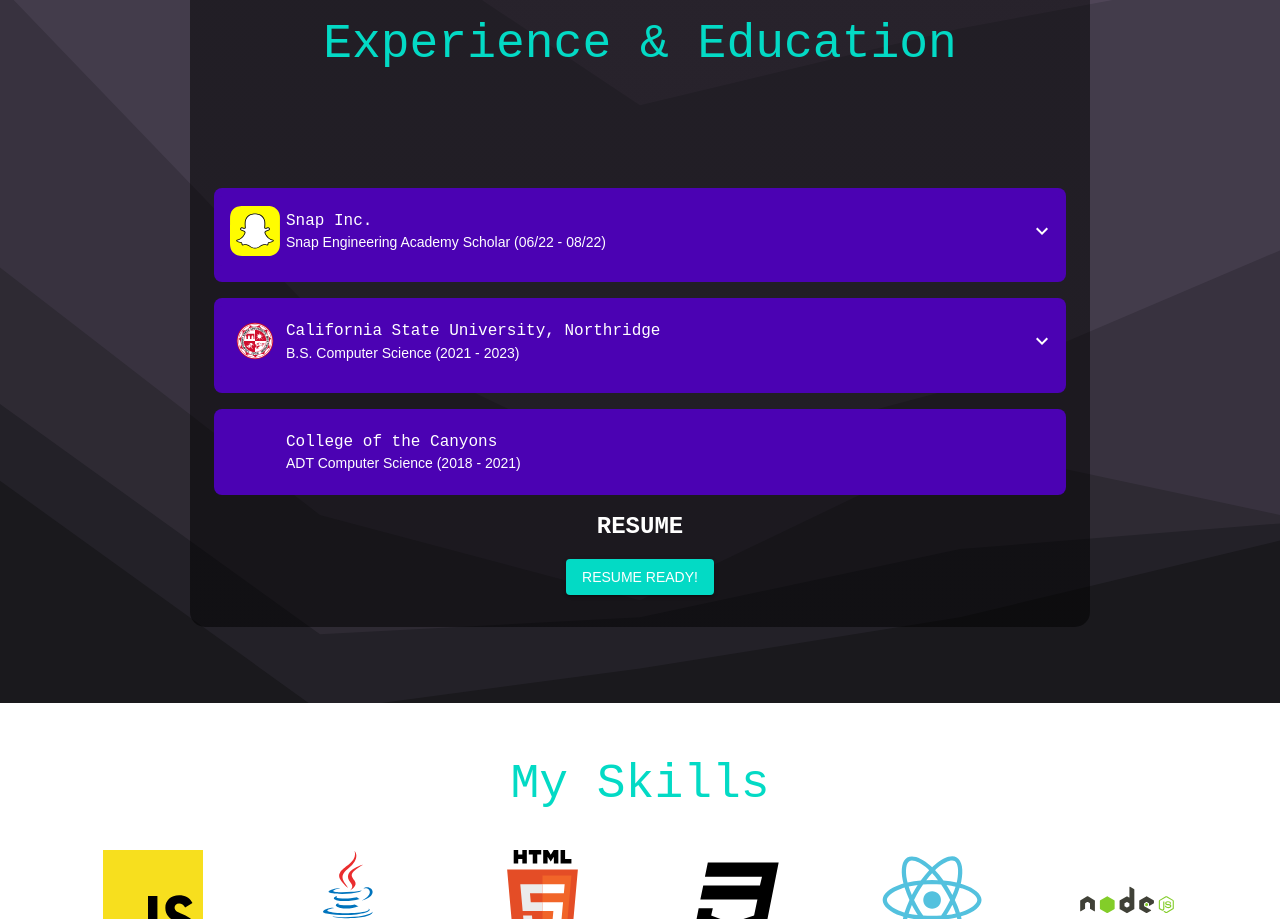
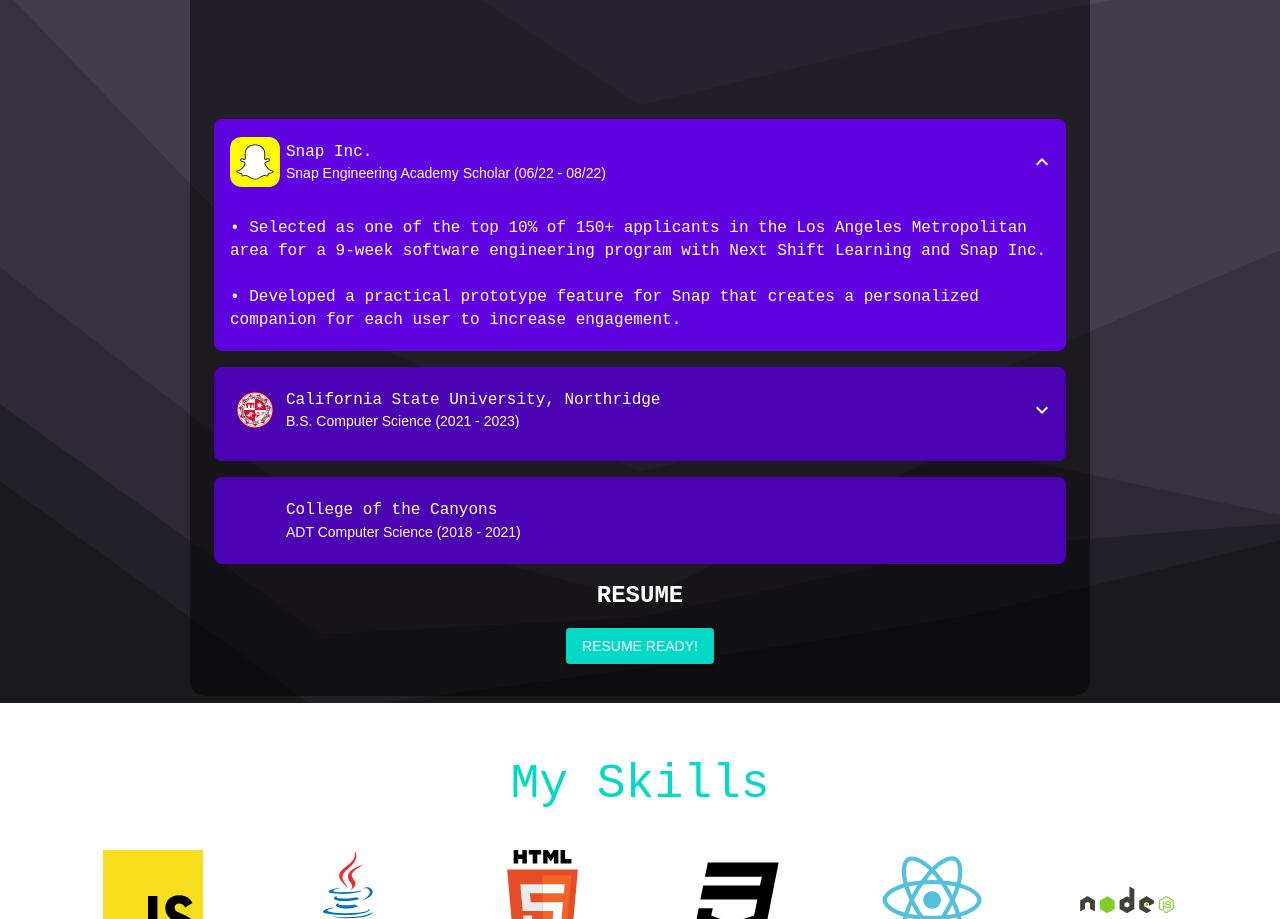
Before and after one commit to Knishmas/web-portfolio, a React (Create React App) app: page / in a window 1280 px wide. Shown: the part 1697-2616 px from the top of the page. Built offline with nearby package versions, Linux system fonts and the light colour scheme.

Commit message:
Modified first list item to be expanded by default

```diff
--- a/src/components/Experience.js
+++ b/src/components/Experience.js
@@ -4,7 +4,7 @@
 import { ExpandMore, ExpandLess } from '@mui/icons-material';
 
 const Experiences = () => {
-  const [expanded, setExpanded] = useState(Array(2).fill(false));
+  const [expanded, setExpanded] = useState([false, true]);
 
   const handleExpand = (index) => {
     const newExpanded = [...expanded];
```
